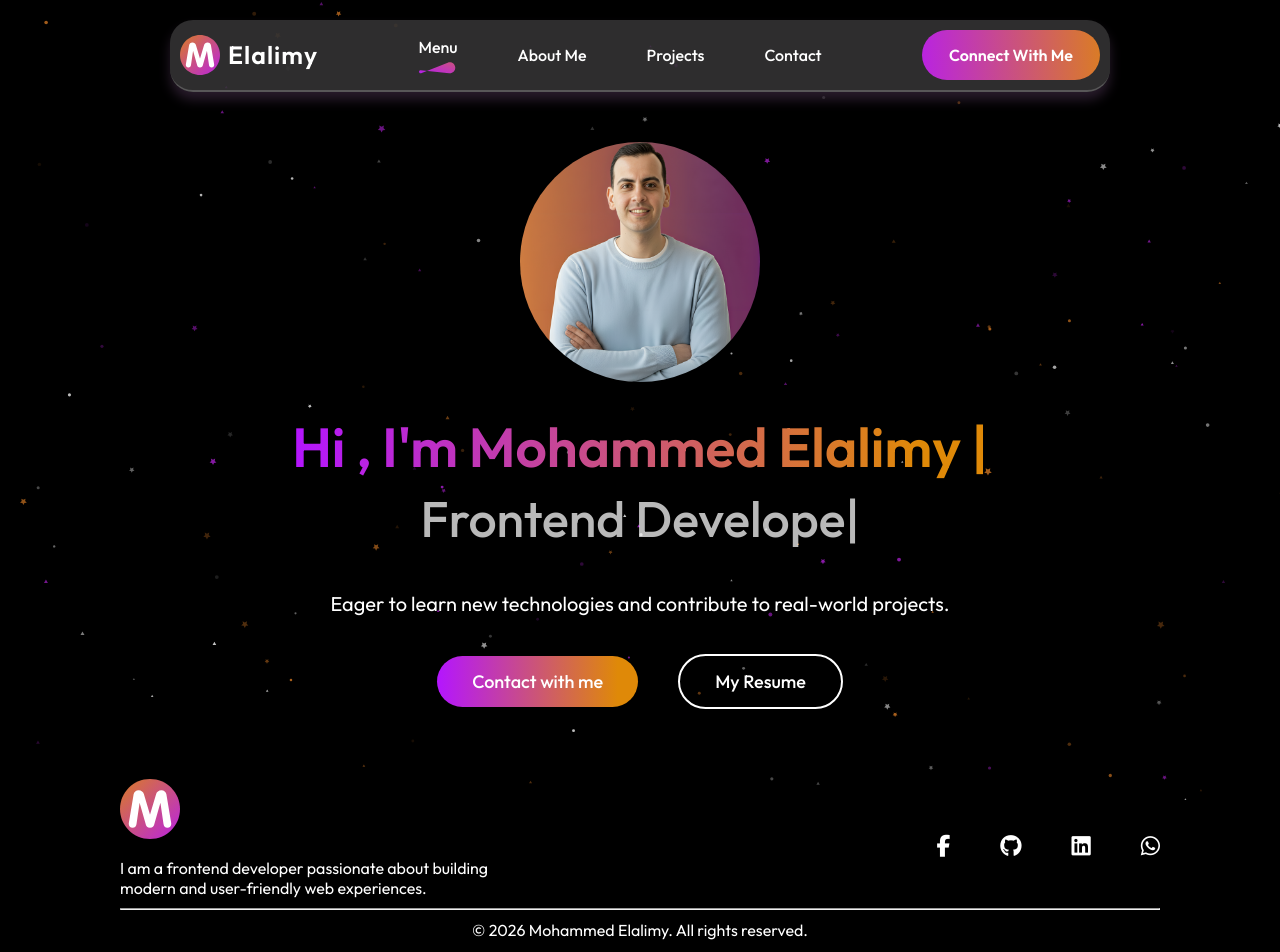
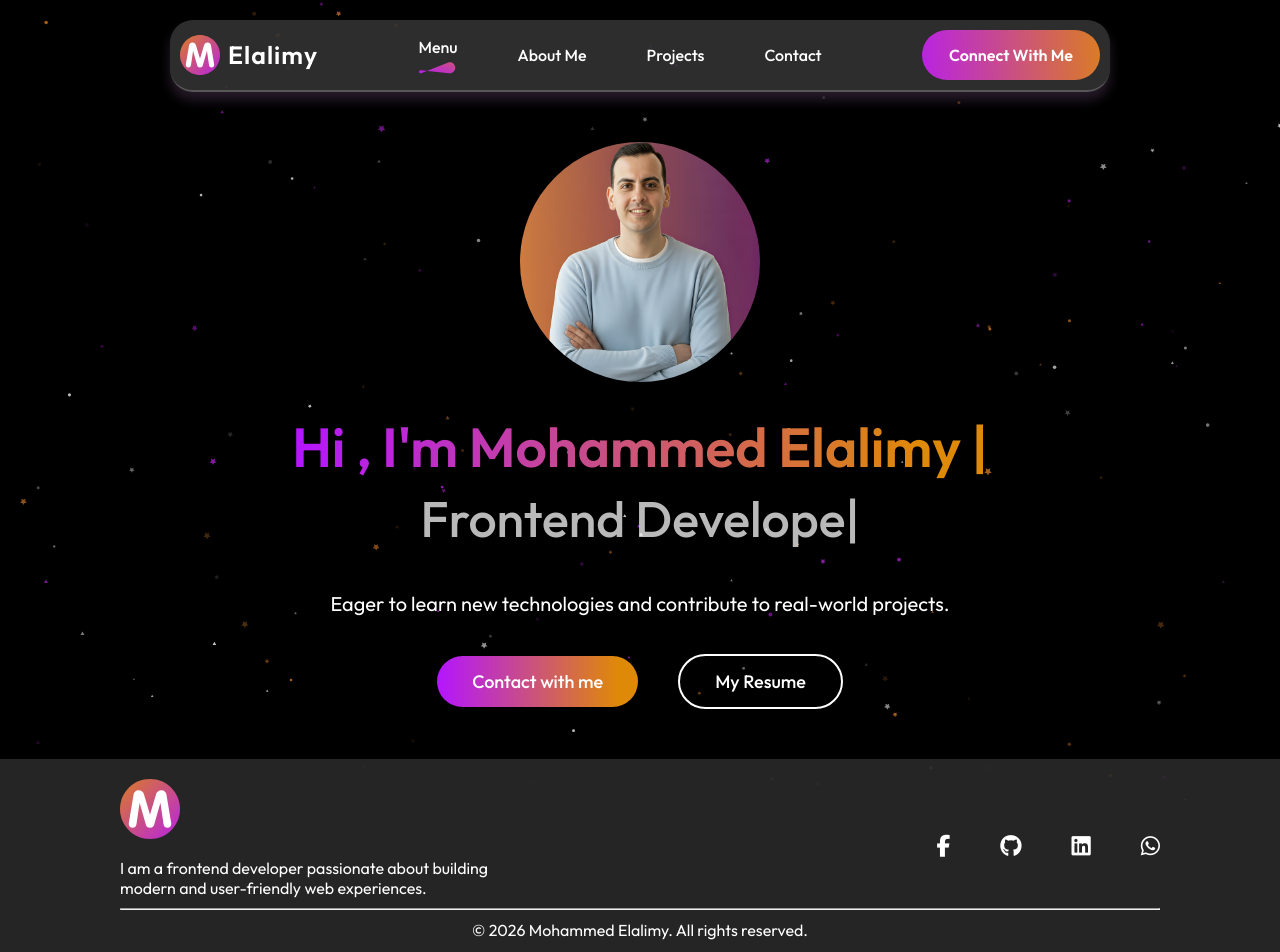
Before and after one commit to mohammedmelalimy/MoDev-portfolio, a React (Vite) app: page / in a window 1280 px wide. Shown: the top 952 px of the page. Built offline with nearby package versions, Linux system fonts and the light colour scheme.

Commit message:
modify footer background and width

```diff
--- a/src/Components/Footer/Footer.css
+++ b/src/Components/Footer/Footer.css
@@ -1,4 +1,7 @@
 /* ---------- Footer Section ---------- */
+.container{
+  background-color: rgba(42, 42, 42, 0.893);
+}
 .footer {
     margin: 20px 120px;
     display: flex;
--- a/src/Components/Footer/Footer.jsx
+++ b/src/Components/Footer/Footer.jsx
@@ -1,10 +1,10 @@
-    import React from 'react'
-    import './Footer.css'
-    import Logo from '../../assets/logo.svg'
+    import Logo from '../../assets/logo.svg';
+import './Footer.css';
 
 const Footer = () => {
     const currentYear = new Date().getFullYear();
     return (
+      <div className='container'>
         <div className="footer">
           <div className="footer-top">
               <div className="footer-top-left">
@@ -36,6 +36,7 @@ const Footer = () => {
               </p>
           </div>
         </div>
+      </div>
     )
     }
 
```
Lines whose indentation alone changed are shown as unchanged.
